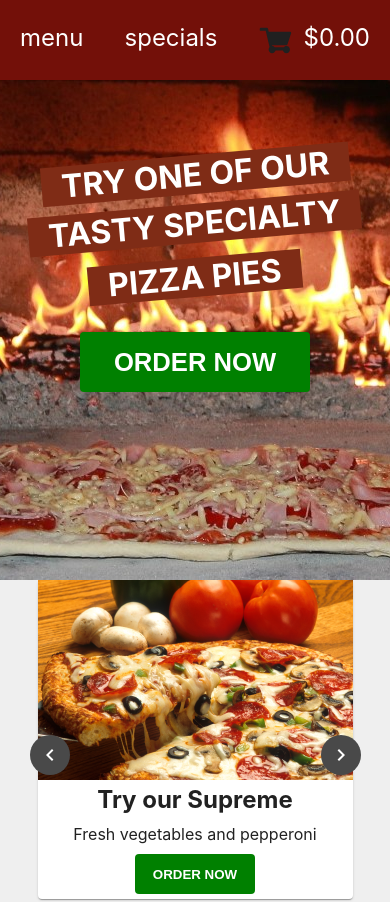
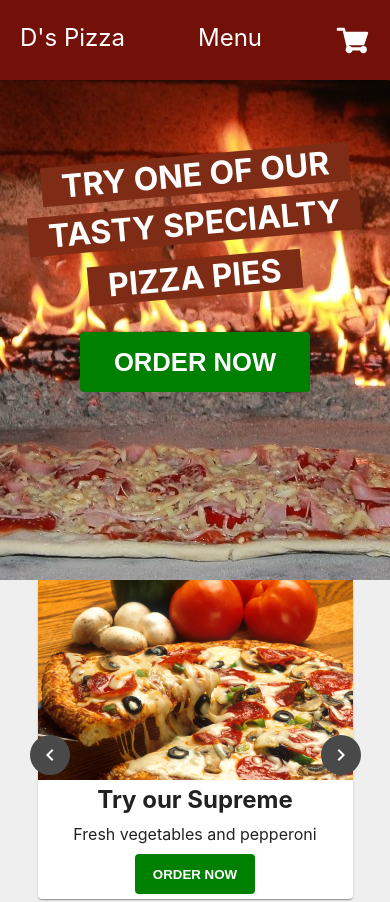
Before and after one commit to diegovazquezny/diegos-pizza, a Next.js app: page / in a window 390 px wide. Shown: the top 902 px of the page. Built offline with nearby package versions, Linux system fonts and the light colour scheme.

Commit message:
change nav

```diff
--- a/components/home/cart.js
+++ b/components/home/cart.js
@@ -6,7 +6,9 @@ import ShoppingBasketIcon from '@material-ui/icons/ShoppingBasket';
 function EmptyCart() {
   return (
     <div className={styles.emptyCartContainer} >
-      <ShoppingBasketIcon fontSize='inherit'/>
+      <ShoppingBasketIcon
+        fontSize='inherit'
+      />
       <p className={styles.emptyCartText}>Your cart is empty</p>
     </div>
   )
--- a/components/home/header.js
+++ b/components/home/header.js
@@ -1,79 +1,13 @@
-import React, { useState } from 'react';
-import Popover from '@material-ui/core/Popover';
+import React from 'react';
 import styles from '../../styles/Header.module.css';
-import { cart } from './svg';
-import Link from 'next/link';
-import Cart from './cart';
-
-const total = '$0.00'
+import Logo from '../nav/logo';
+import RightNav from '../nav/rightNav';
 
 export default function Header() {
-
-  const [anchorEl, setAnchorEl] = useState(null);
-
-  const handleClick = (event) => {
-    setAnchorEl(event.currentTarget);
-  };
-
-  const handleClose = () => {
-    setAnchorEl(null);
-  };
-
-  const open = Boolean(anchorEl);
-  const id = open ? 'simple-popover' : undefined;
   return (
     <div className={styles.navBar}>
-      <div className={styles.logoWrapper}>
-        <Link href='/'>
-          <a>
-            <p className={styles.logo}>Diego's Pizza</p>
-          </a>
-        </Link>
-      </div>
-      <div className={styles.linksWrapper}>
-        <ul className={styles.links}>
-          <li className={styles.linkItem}>
-            <div className={styles.linkItem}>
-              <Link href='/menu/'>
-                <a>
-                  menu
-                </a>
-              </Link>
-            </div>
-          </li>
-          <li className={styles.linkItem}>
-            <div className={styles.linkItem}>
-              <Link href='/specials/'>
-                <a>
-                  specials
-                </a>
-              </Link>
-            </div>
-          </li>
-          <li className={styles.linkItem}>
-            <div className={styles.cartWrapper} onClick={handleClick}>
-              {cart}
-              <p className={styles.total}>{total}</p>
-            </div>
-          </li>
-        </ul>
-      </div>
-      <Popover
-        id={id}
-        open={open}
-        anchorEl={anchorEl}
-        onClose={handleClose}
-        anchorOrigin={{
-          vertical: 'bottom',
-          horizontal: 'center',
-        }}
-        transformOrigin={{
-          vertical: 'top',
-          horizontal: 'center',
-        }}
-      >
-        <Cart/>
-      </Popover>
+      <Logo/>
+      <RightNav/>
     </div>
   )
 }
--- /dev/null
+++ b/components/nav/logo.js
@@ -0,0 +1,14 @@
+import styles from '../../styles/Header.module.css';
+import Link from 'next/link';
+
+export default function Logo() {
+  return (
+    <div className={styles.logoWrapper}>
+      <Link href='/'>
+        <a>
+          <p className={styles.logo}>Diego's Pizza</p>
+        </a>
+      </Link>
+    </div>
+  );
+}
--- /dev/null
+++ b/components/nav/rightNav.js
@@ -0,0 +1,84 @@
+import React, { useState } from 'react';
+import Popover from '@material-ui/core/Popover';
+import styles from '../../styles/Header.module.css';
+import { cart } from '../home/svg';
+import Link from 'next/link';
+import Cart from '../home/cart';
+
+const total = '$0.00'
+
+const RightNav = () => {
+  const [anchorEl, setAnchorEl] = useState(null);
+
+  const handleClick = (event) => {
+    setAnchorEl(event.currentTarget);
+  };
+
+  const handleClose = () => {
+    setAnchorEl(null);
+  };
+
+  const open = Boolean(anchorEl);
+  const id = open ? 'simple-popover' : undefined;
+
+  return (
+    <>
+    <div className={styles.linksWrapper}>
+      <ul className={styles.links}>
+        <li className={styles.linkItemLogo}>
+          <div className={styles.linkItem}>
+            <Link href='/'>
+              <a>
+                D's Pizza
+              </a>
+            </Link>
+          </div>
+        </li>
+
+        <li className={styles.linkItem}>
+          <div className={styles.linkItem}>
+            <Link href='/menu/'>
+              <a>
+                Menu
+              </a>
+            </Link>
+          </div>
+        </li>
+        <li className={styles.linkItemSpecial}>
+          <div className={styles.linkItem}>
+            <Link href='/specials/'>
+              <a className={styles.specialLink}>
+                Specials
+              </a>
+            </Link>
+          </div>
+        </li>
+        <li className={styles.linkItem}>
+          <div className={styles.cartWrapper} onClick={handleClick}>
+            {cart}
+            <p className={styles.total}>{total}</p>
+          </div>
+        </li>
+      </ul>
+    </div>
+      <Popover
+        id={id}
+        open={open}
+        anchorEl={anchorEl}
+        onClose={handleClose}
+        anchorOrigin={{
+          vertical: 'bottom',
+          horizontal: 'center',
+        }}
+        transformOrigin={{
+          vertical: 'top',
+          horizontal: 'center',
+        }}
+      >
+        <Cart/>
+      </Popover>
+    </>
+  )
+}
+
+export default RightNav
--- a/styles/Header.module.css
+++ b/styles/Header.module.css
@@ -8,9 +8,9 @@
   overflow: hidden;
 }
 
-/* .logoWrapper {
-
-} */
+.logoWrapper {
+  width: 100%;
+}
 
 .logo {
   margin: 0 0 0 10px;
@@ -20,7 +20,7 @@
 }
 
 .linksWrapper {
-  margin-right: 30px;
+  margin-right: 20px;
 }
 
 .links {
@@ -31,7 +31,7 @@
   justify-content: space-between;
 }
 
-.linkItem {
+.linkItem, .linkItemSpecial, .linkItemLogo {
   font-size: 1.5rem;
   color:white;
   cursor: pointer;
@@ -45,7 +45,7 @@
 
 .cart {
   height: 35px;
-  fill: #202020;
+  fill: white;
 }
 
 .cartWrapper {
@@ -62,17 +62,55 @@
   padding: 0;
 }
 
-@media (max-width: 610px) {
-  .logo {
+.linkItemLogo {
+  display: none;
+}
+
+@media (max-width: 628px) {
+
+  .linkItemLogo {
+    margin: 0;
+    padding: 0;
+    display: initial;
+  }
+
+  .logoWrapper {
+    display: none;
+  }
+
+  .specialLink {
     display: none;
   }
 
   .linksWrapper {
-    width: 100vw;
+    display: flex;
+    width: 100%;
+    margin: 0 20px 0 20px;
+    padding: 0;
   }
 
   .links {
+    width: 100%;
+    display: flex;
+    justify-content: space-between;
     padding: 0;
-    width: 100vw;
+  }
+
+  .linkItem {
+    width: fit-content;
+    margin: 0;
+    padding: 0;
+  }
+
+  .linkItemSpecial {
+    display: none;
+  }
+
+  .cartWrapper {
+    padding: 0;
+  }
+
+  .total {
+    display: none;
   }
 }
```
